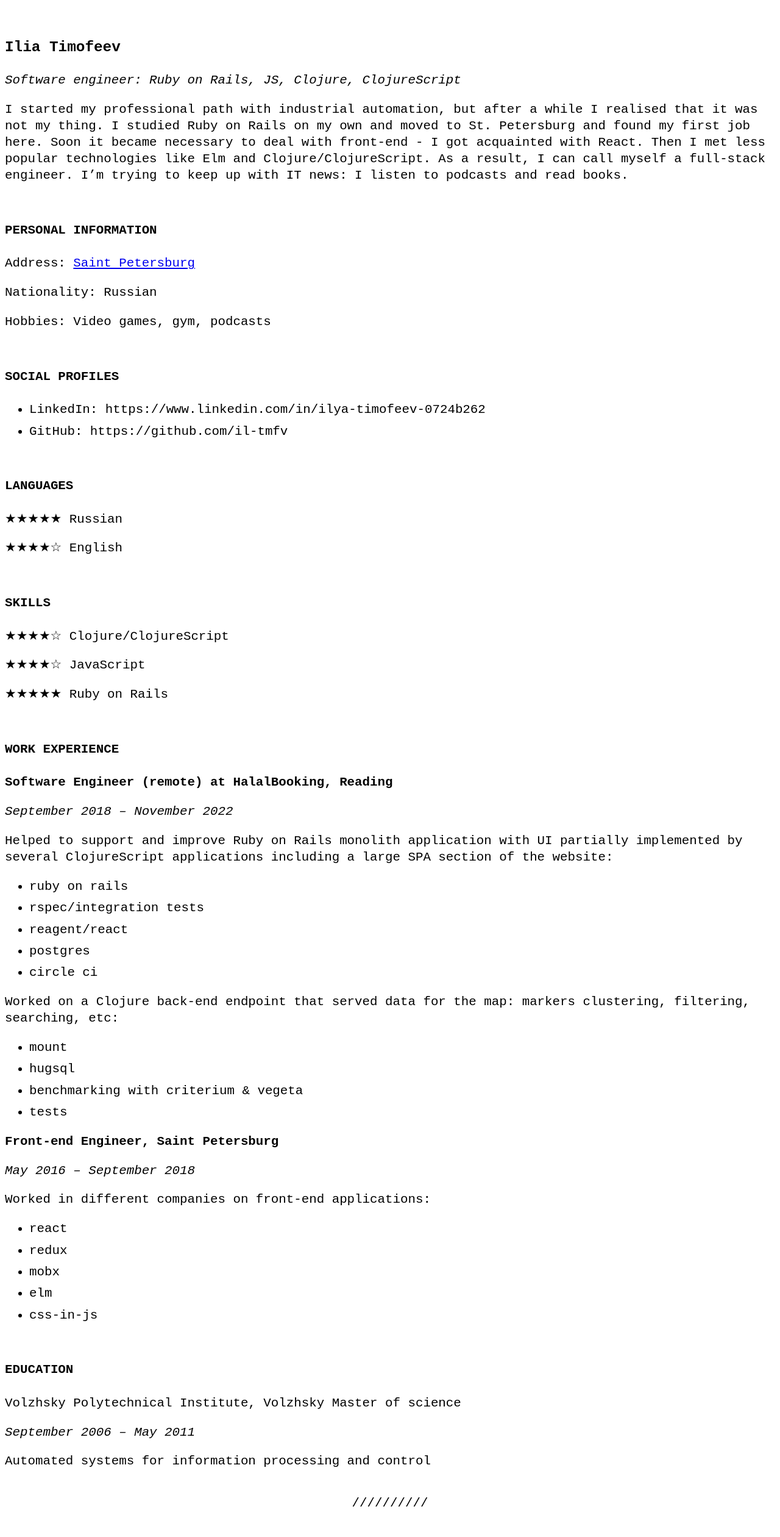
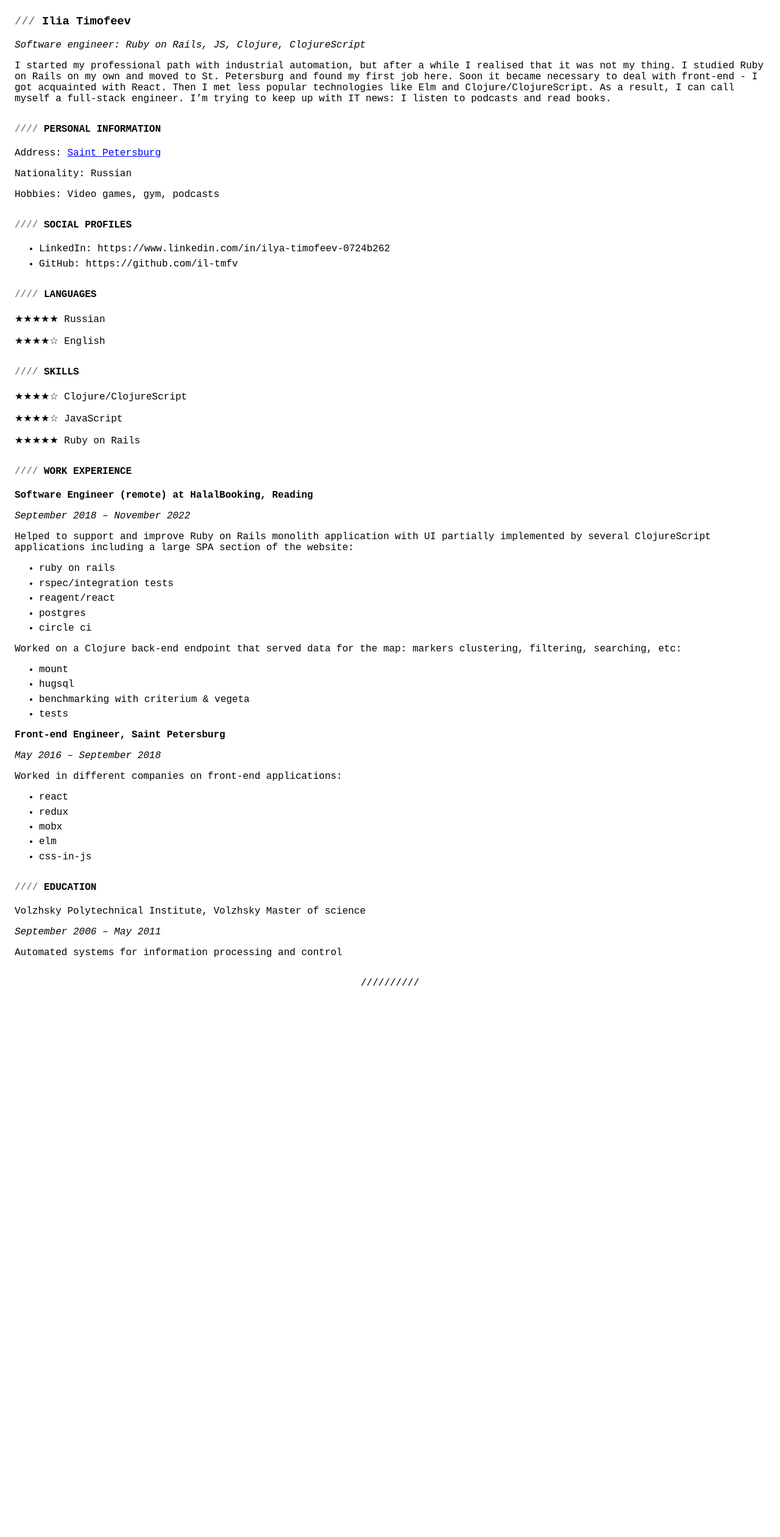
Before and after one commit to il-tmfv/il-tmfv.github.io, a Jekyll site: the page built from index.md, in a window 1280 px wide. Shown: the whole page at 61% size. Built offline with Jekyll 4.4.1, drawn with Linux system fonts in a browser that asks for light colours; Markdown is read by kramdown in place of the engine named in the settings; after the commit the page ends 1669 px from its top, so only the background shows below that.

Commit message:
Adjust styles a bit

```diff
--- a/_sass/_layout.scss
+++ b/_sass/_layout.scss
@@ -2,20 +2,32 @@ html {
   color: black;
   background-color: white;
   font-family: monospace;
-  font-size: 1.3rem;
-  line-height: 1.3;
+  font-size: 1rem;
+  margin: 1rem;
   -webkit-font-smoothing: antialiased;
 }
 
-h2, h3, h4, h5, h6 { margin-top: 3rem; }
+h4 {
+  margin-top: 2rem;
+  &:before {
+    color: grey;
+    content: '//// ';
+  }
+}
+
+h3 {
+  margin-top: 0rem;
+  &:before {
+    color: grey;
+    content: '/// ';
+  }
+}
 
 hr { margin: 2rem 0; }
 
 p { margin: 1rem 0; }
 
 li { margin: 0.4rem 0; }
-
-*:target { background-color: yellow; }
 
 hr {
   text-align: center;
@@ -37,12 +49,6 @@ code {
   background-color: black;
 }
 
-div.highlighter-rouge code {
-  display: block;
-  overflow-x: auto;
-  padding: 1rem;
-}
-
 blockquote {
   font-style: italic;
   border: thin solid black;
```
